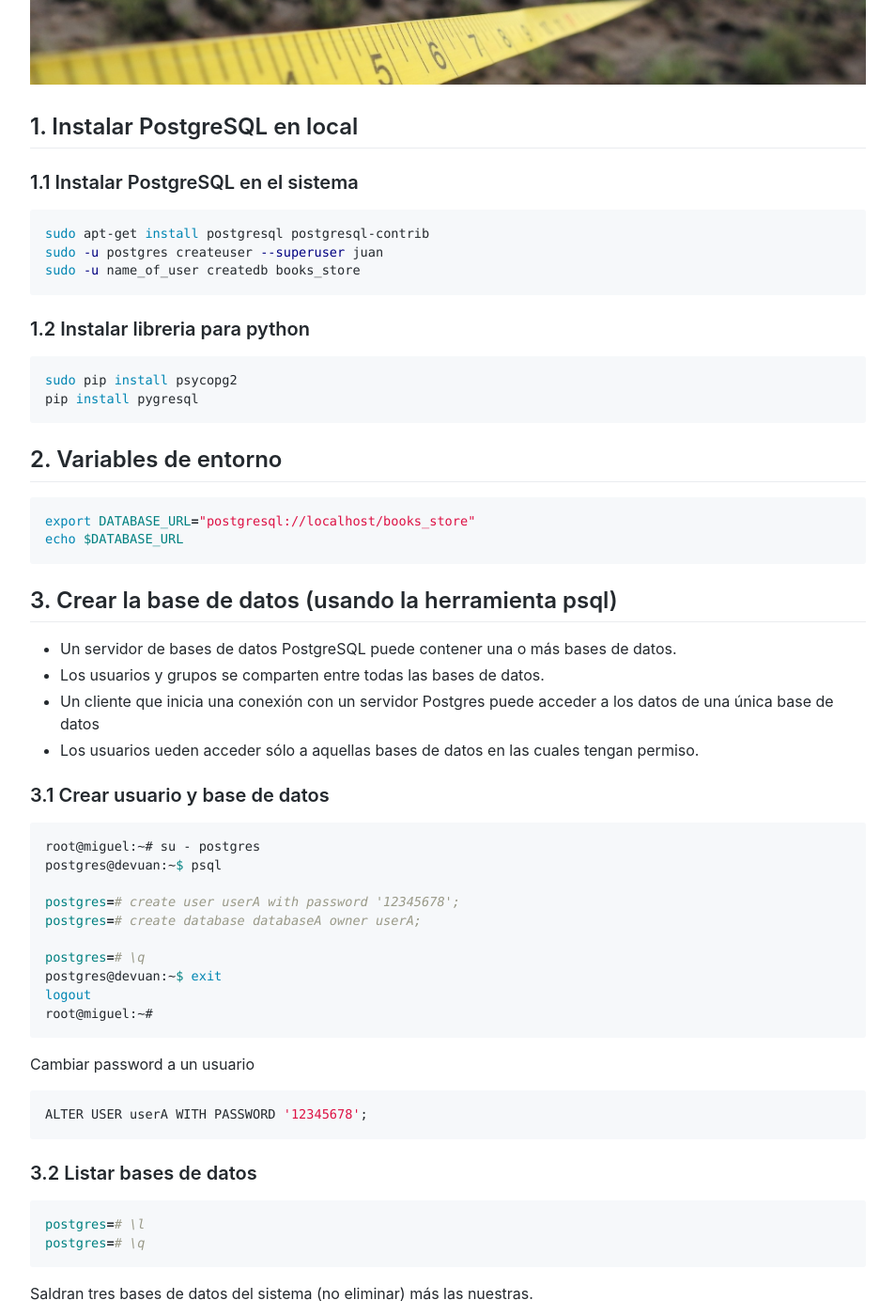
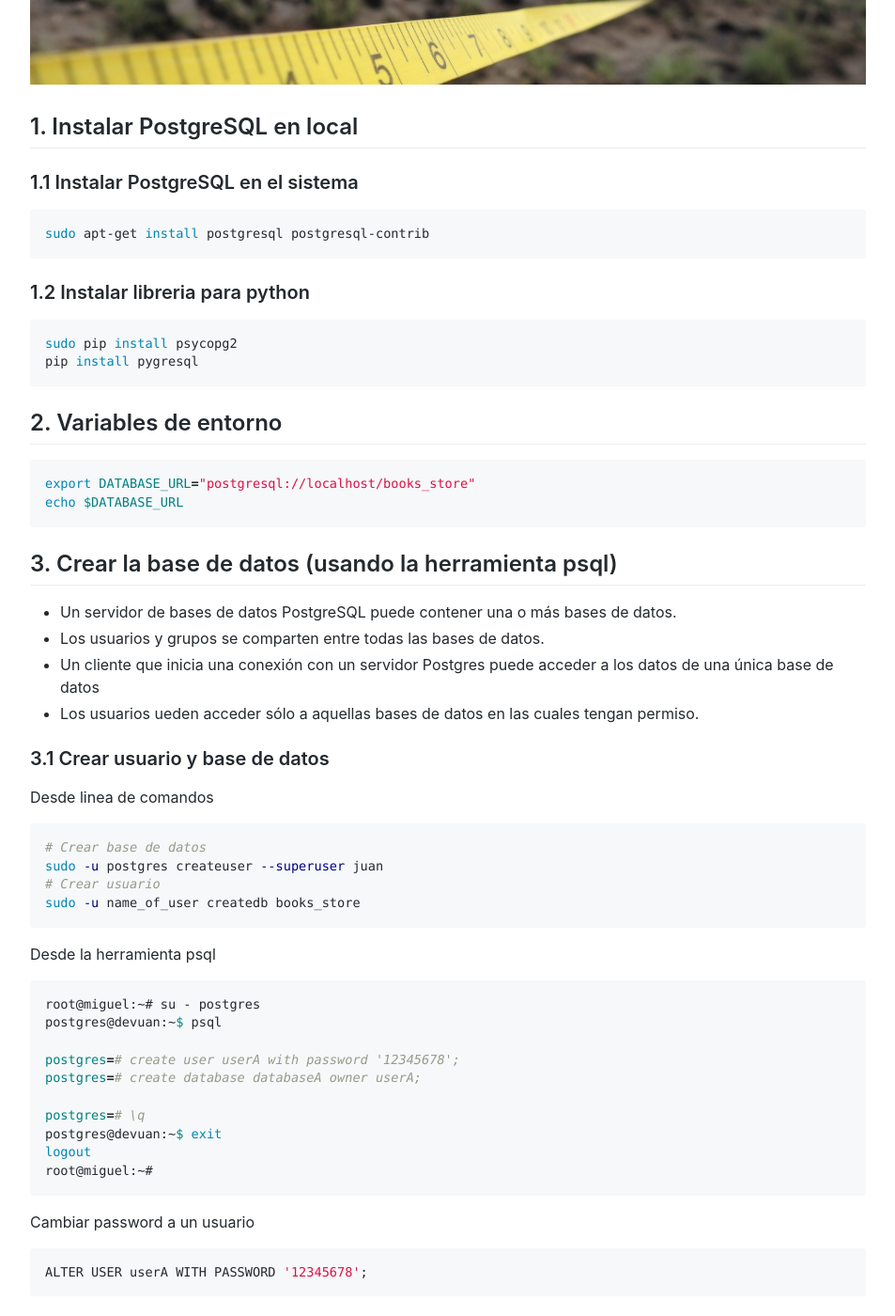
Before and after one commit to Akira3030/formacion, a Jekyll site: the page built from articulos/python-postgresql.md, in a window 1280 px wide and 1400 px high, scrolled down 435 px. Shown: the whole window at 94% size, without its empty margins (163-1116 px from the left). Built offline with Jekyll 4.4.1, drawn with Linux system fonts in a browser that asks for light colours; emoji names are drawn with the system emoji font.

Commit message:
Update python-postgresql.md

````diff
--- a/articulos/python-postgresql.md
+++ b/articulos/python-postgresql.md
@@ -41,6 +39,15 @@ echo $DATABASE_URL
 
 ### 3.1 Crear usuario y base de datos
 
+Desde linea de comandos
+```bash
+# Crear base de datos
+sudo -u postgres createuser --superuser juan
+# Crear usuario
+sudo -u name_of_user createdb books_store
+```
+
+Desde la herramienta psql
 ```bash
 root@miguel:~# su - postgres
 postgres@devuan:~$ psql
````
Also changed, not shown: other parts of articulos/python-postgresql.md (+0 -2 lines).
